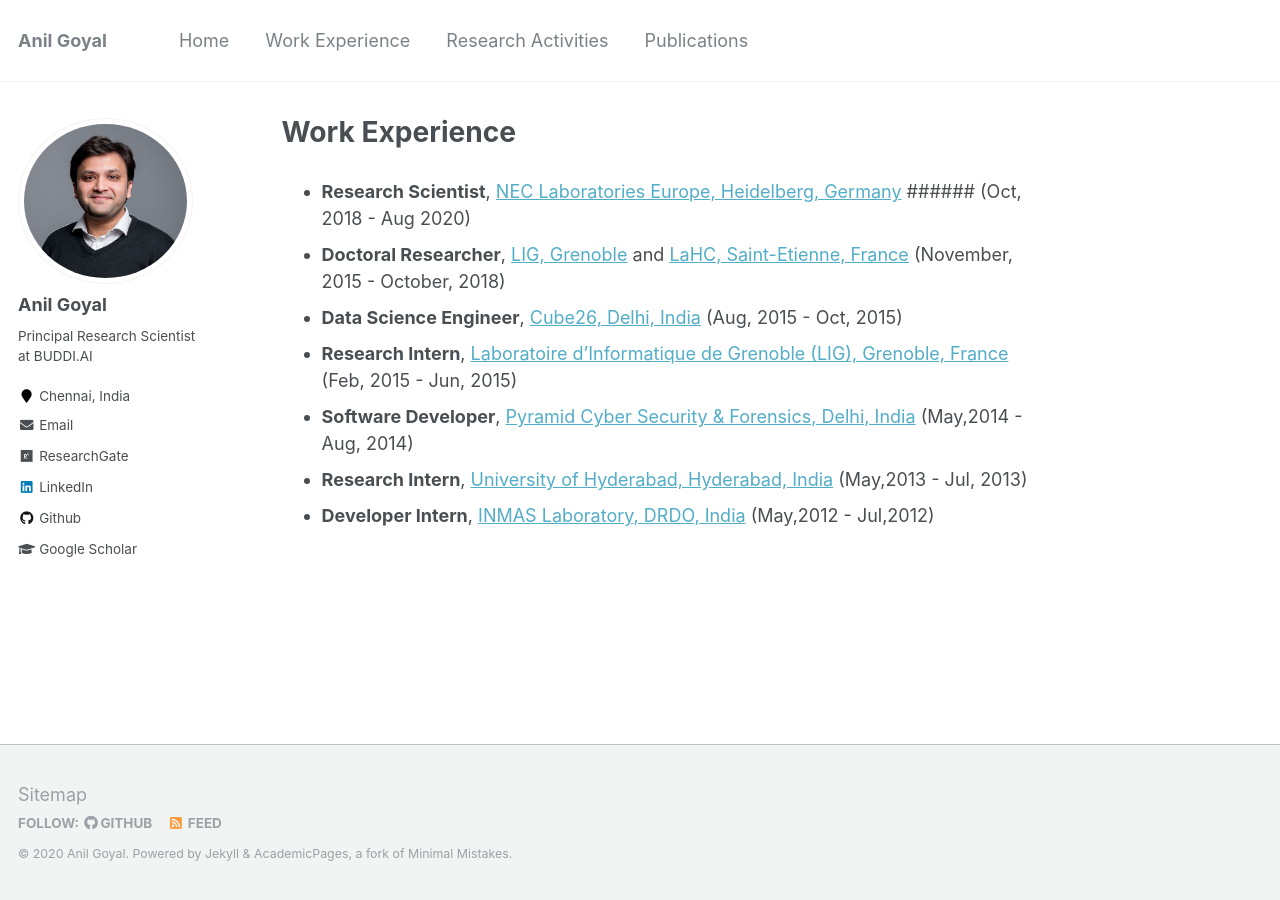
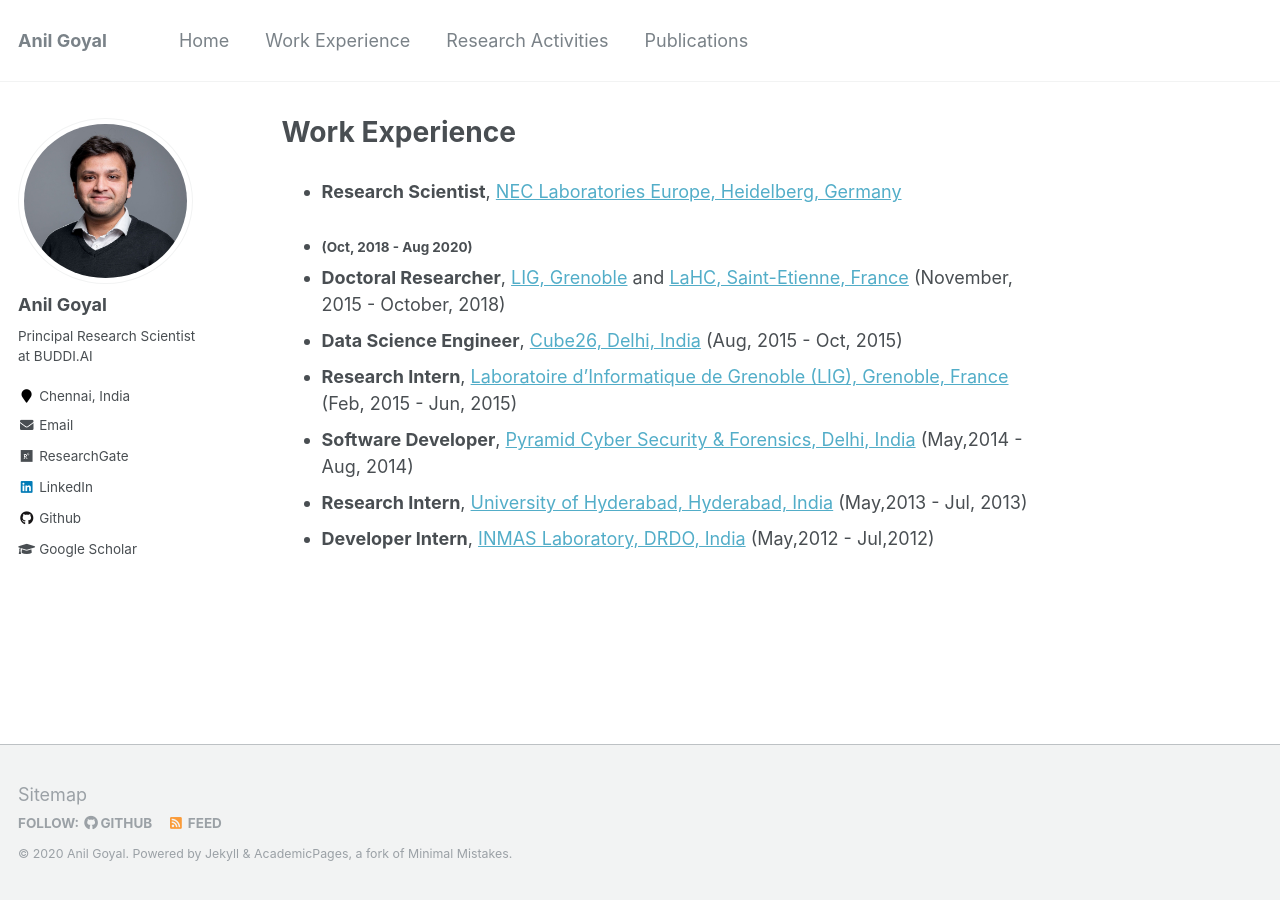
Before and after one commit to goyalanil/goyalanil.github.io, a Jekyll site: the page built from _pages/experience.md, in a window 1280 px wide. Built offline with Jekyll 4.4.1, drawn with Linux system fonts in a browser that asks for light colours.

```diff
--- a/_pages/experience.md
+++ b/_pages/experience.md
@@ -7,7 +7,7 @@ classes: wide
 
 
 * **Research Scientist**, [NEC Laboratories Europe, Heidelberg, Germany](http://neclab.eu/)
- ###### (Oct, 2018 - Aug 2020)
+ * ###### (Oct, 2018 - Aug 2020)
 * **Doctoral Researcher**, [LIG, Grenoble](https://www.liglab.fr/) and [LaHC, Saint-Etienne, France](http://laboratoirehubertcurien.fr/) (November, 2015 - October, 2018)
 * **Data Science Engineer**, [Cube26, Delhi, India](http://cube26.com/) (Aug, 2015 - Oct, 2015)
 * **Research Intern**, [Laboratoire d'Informatique de Grenoble (LIG), Grenoble, France](https://www.liglab.fr/) (Feb, 2015 - Jun, 2015)
```
